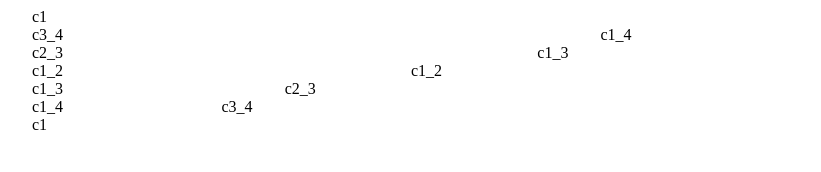
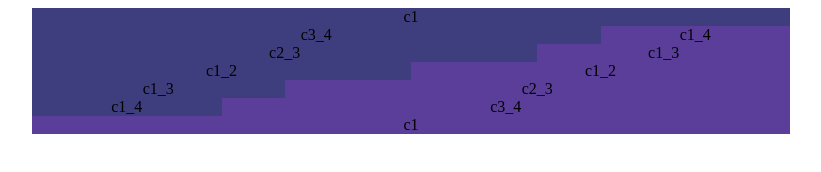
Before and after one commit to di3/grid, a plain HTML site: page index.html in a window 1280 px wide. Shown: the whole page, without its empty margins (229-1050 px from the left). Drawn offline with Linux system fonts and the light colour scheme.

Commit message:
added index.html demo

```diff
--- a/index.html
+++ b/index.html
@@ -5,8 +5,9 @@
 		<title>grid.css</title>
   	<link href="./grid.css" media="all" rel="stylesheet" />
 		<style>
-			b1 {background-color: #3e3e7f}
-			b2 {background-color: #5a3e9a}
+			* {text-align: center;}
+			.b1 {background-color: #3e3e7f;}
+			.b2 {background-color: #5a3e9a;}
 		</style>
 	</head>
 	<body>
```
